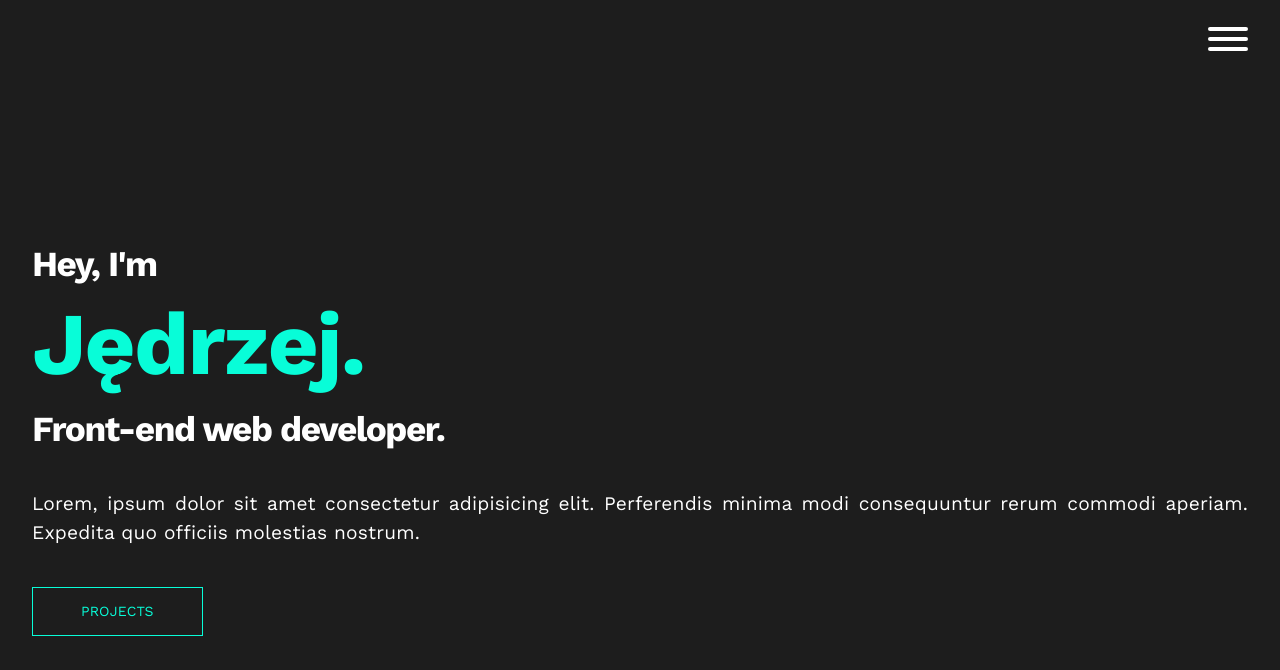
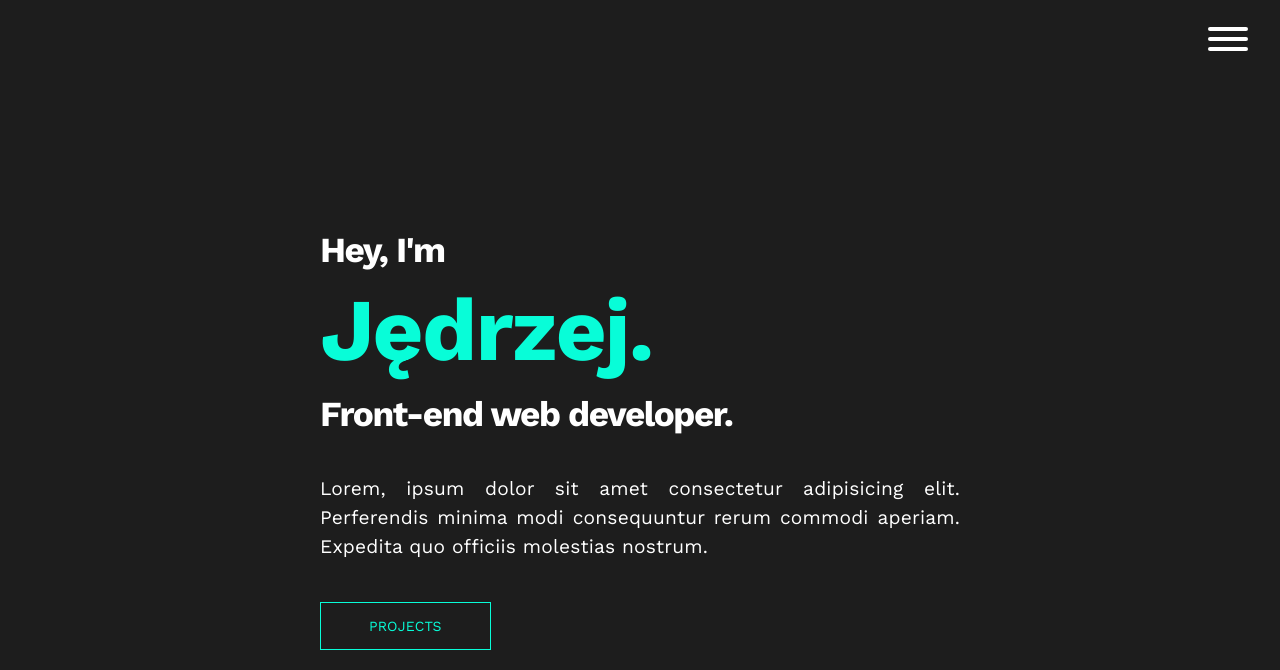
Before and after one commit to Nilphym/Portfolio, a React (Create React App) app: page / in a window 1280 px wide. Shown: the top 670 px of the page. Built offline with nearby package versions, Linux system fonts and the light colour scheme.

Commit message:
Adjust behavior of home page

```diff
--- a/src/pages/HomePage.tsx
+++ b/src/pages/HomePage.tsx
@@ -10,13 +10,15 @@ import {
 } from '../assets/text/homePage';
 import { routes } from '../routes';
 
-const Container = styled(Box)({
+const Container = styled(Box)(({ theme }) => ({
+  maxWidth: '40rem',
   display: 'flex',
   flexDirection: 'column',
   gap: '2.5rem',
   alignSelf: 'center',
+  justifySelf: 'center',
   alignItems: 'flex-start'
-});
+}));
 
 const Heading = styled(Typography)({
   display: 'flex',
```
